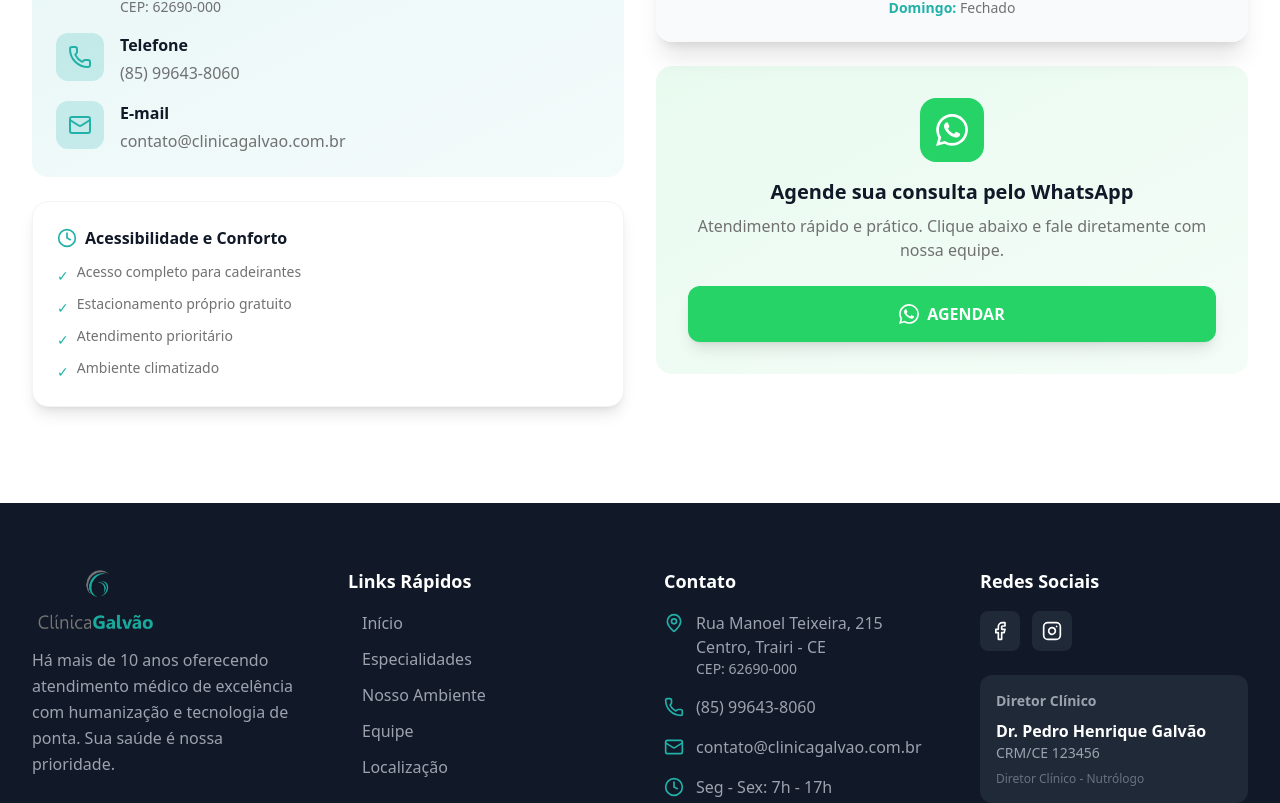
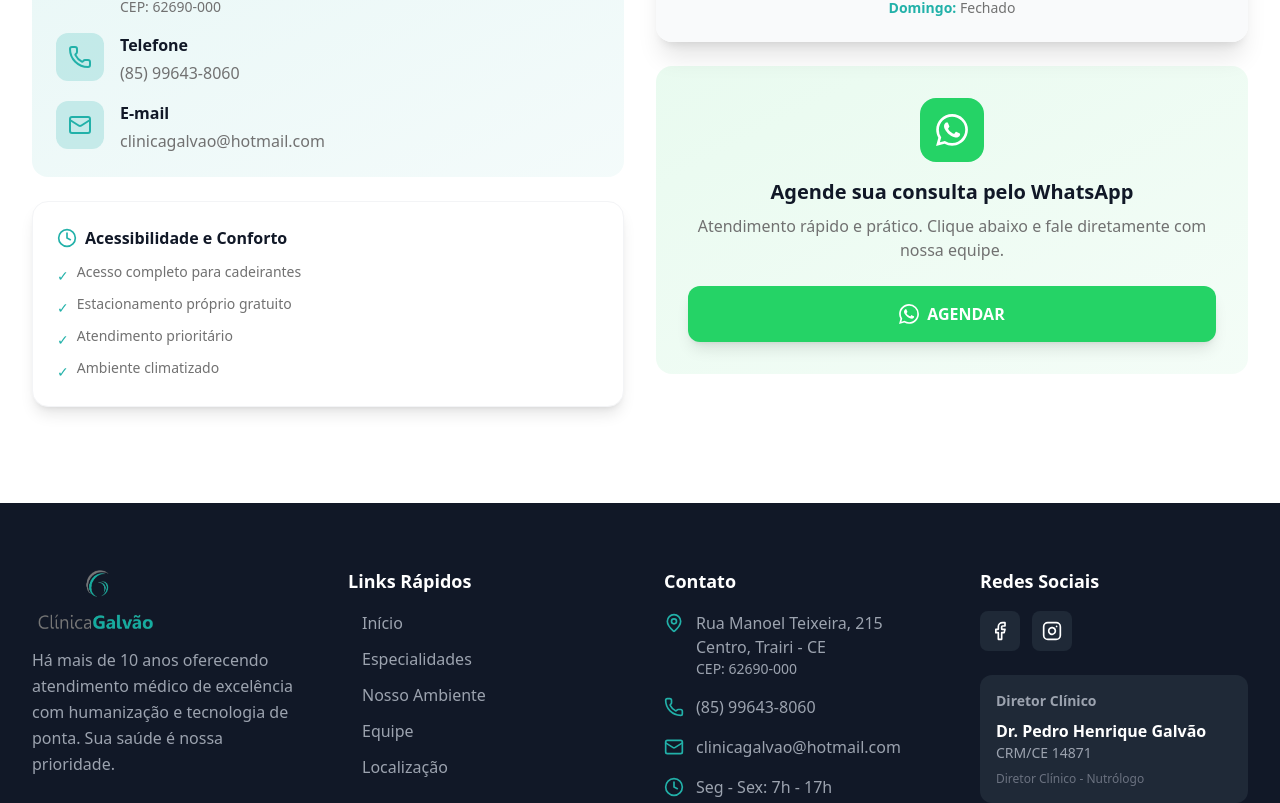
Before and after one commit to marcosdbezerra/clinica-galvao, a React (Vite) app: page / in a window 1280 px wide. Shown: the part 5196-5999 px from the top of the page. Built offline with nearby package versions, Linux system fonts and the light colour scheme.

Commit message:
chore: adjusto content

```diff
--- a/src/components/layout/Footer.jsx
+++ b/src/components/layout/Footer.jsx
@@ -112,10 +112,10 @@ const Footer = () => {
               <li className="flex items-center gap-3">
                 <Mail className="w-5 h-5 text-primary flex-shrink-0" />
                 <a
-                  href="mailto:contato@clinicagalvao.com.br"
+                  href="mailto:clinicagalvao@hotmail.com"
                   className="text-gray-400 hover:text-primary transition-colors duration-300"
                 >
-                  contato@clinicagalvao.com.br
+                  clinicagalvao@hotmail.com
                 </a>
               </li>
               <li className="flex items-start gap-3">
@@ -166,7 +166,7 @@ const Footer = () => {
                 Diretor Clínico
               </h5>
               <p className="font-bold text-white">Dr. Pedro Henrique Galvão</p>
-              <p className="text-sm text-gray-400">CRM/CE 123456</p>
+              <p className="text-sm text-gray-400">CRM/CE 14871</p>
               <p className="text-xs text-gray-500 mt-2">
                 Diretor Clínico - Nutrólogo
               </p>
--- a/src/components/sections/Location.jsx
+++ b/src/components/sections/Location.jsx
@@ -26,7 +26,7 @@ const Location = () => {
     cep: 'CEP: 62690-000',
     phone: '(85) 99643-8060',
     whatsapp: '85996438060',
-    email: 'contato@clinicagalvao.com.br',
+    email: 'clinicagalvao@hotmail.com',
   };
 
   const openGoogleMaps = () => {
```
